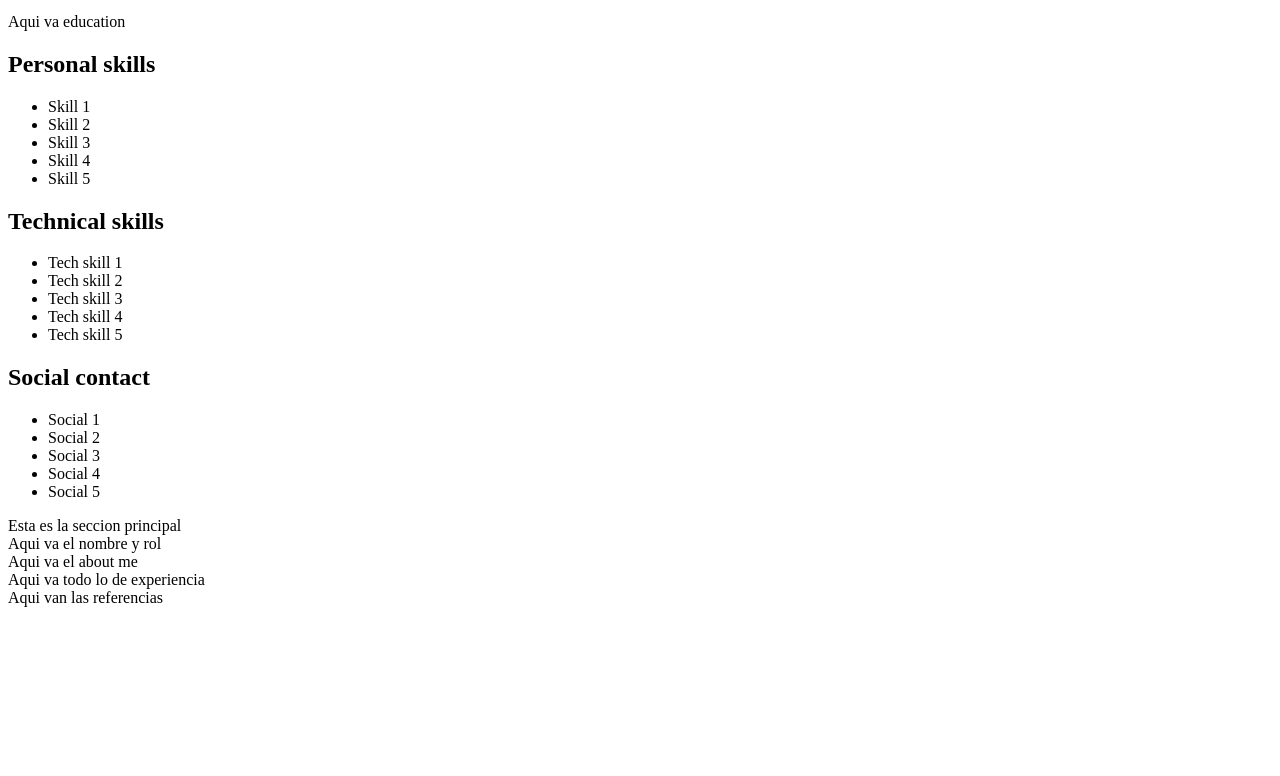
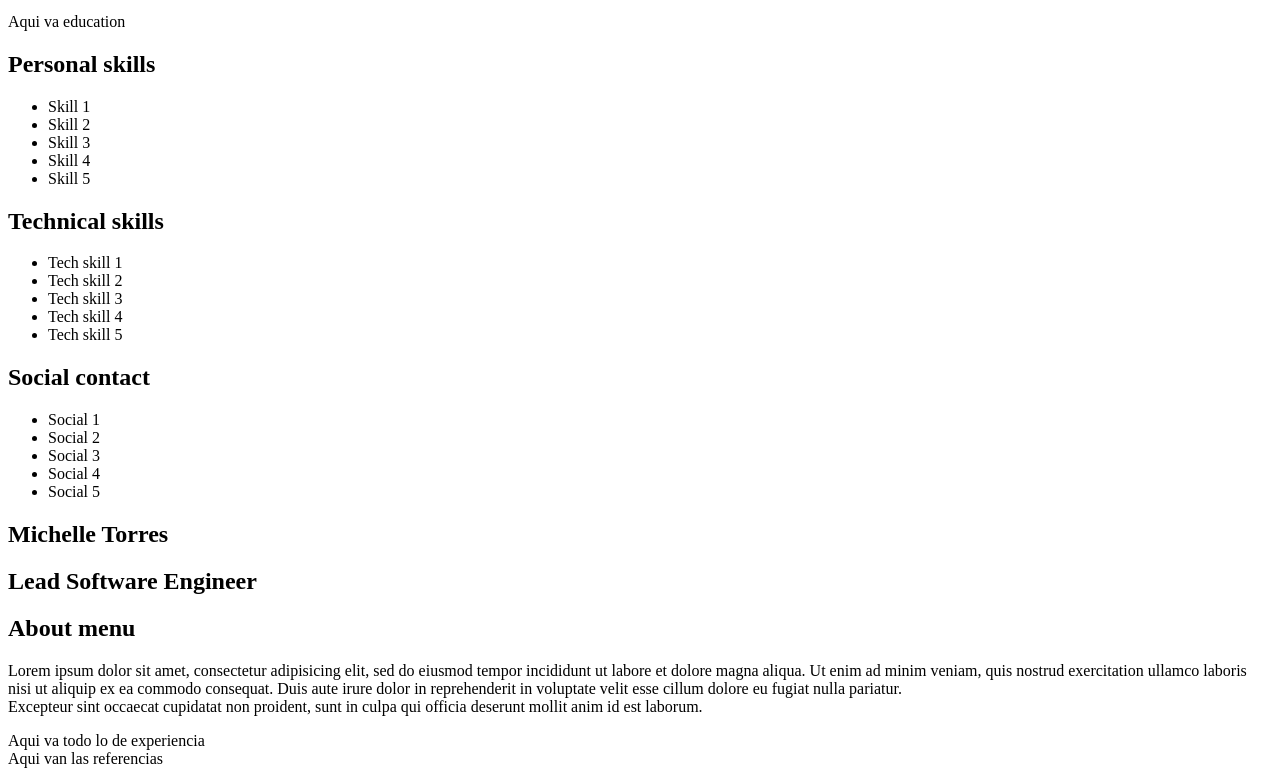
Before and after one commit to nmicht/my-resume, a plain HTML site: page index.html in a window 1280 px wide. Shown: the part 538-1314 px from the top of the page. Before the commit the page ends 1153 px from the top, so only its background shows below. Drawn offline with Linux system fonts and the light colour scheme.

Commit message:
Added "about me" section

```diff
--- a/index.html
+++ b/index.html
@@ -6,7 +6,7 @@
   <body>
     <aside>
       <figure>
-        <img src="img/profile.jpg" alt="Michelle Torres profile">
+        <img src="img/profile.jpg" alt="Michelle Torres profile" />
         <figcaption>Michelle Torres</figcaption>
       </figure>
       <section>
@@ -54,12 +54,21 @@
       </section>
     </aside>
     <main>
-      Esta es la seccion principal
       <section>
-        Aqui va el nombre y rol
+        <h1>Michelle Torres</h1>
+        <h2>Lead Software Engineer</h2>
       </section>
       <section>
-        Aqui va el about me
+        <h2>About menu</h2>
+        <p>
+          Lorem ipsum dolor sit amet, consectetur adipisicing elit, sed do
+          eiusmod tempor incididunt ut labore et dolore magna aliqua. Ut enim ad
+          minim veniam, quis nostrud exercitation ullamco laboris nisi ut
+          aliquip ex ea commodo consequat. Duis aute irure dolor in reprehenderit
+          in voluptate velit esse cillum dolore eu fugiat nulla pariatur.<br />
+          Excepteur sint occaecat cupidatat non proident, sunt in culpa qui
+          officia deserunt mollit anim id est laborum.
+        </p>
       </section>
       <section>
         Aqui va todo lo de experiencia
```
